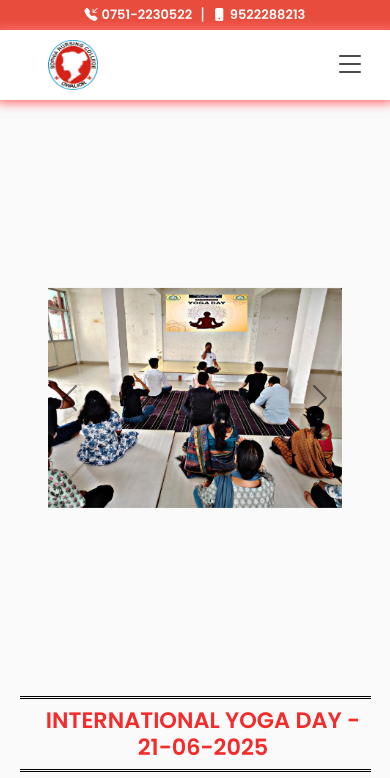
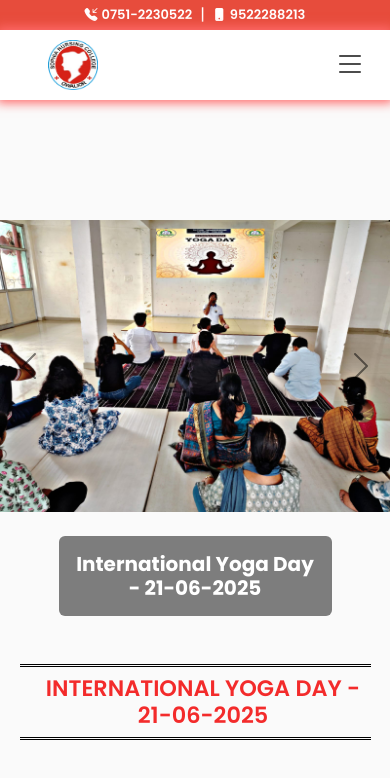
Before and after one commit to princeshrivastava0/sophia-college-nursing-website, a Next.js app: page /gallery in a window 390 px wide. Shown: the top 778 px of the page. Built offline with nearby package versions, Linux system fonts and the light colour scheme.

Commit message:
refactored spaces in carousel and made visible headline accross platforms

```diff
--- a/src/components/Photo-gallery.js
+++ b/src/components/Photo-gallery.js
@@ -35,16 +35,16 @@ function PhotoGallery() {
           border-radius: 6px;
           bottom: 0rem !important;
         }
+
+        .carousel-container-height {
+          height: 500px;
+          overflow: hidden;
+        }
       `}</style>
+
       <section id="photo-gallery" style={{ paddingTop: "100px" }}>
         {/* Carousel Container */}
-        <div
-          className="w-100 my-5 p-5 d-flex justify-content-center align-items-center position-relative"
-          style={{
-            height: "500px",
-            overflow: "hidden",
-          }}
-        >
+        <div className="w-100 my-md-5 mt-3 p-md-5 d-flex justify-content-center align-items-center position-relative carousel-container-height">
           <div
             id="galleryCarousel"
             className="carousel carousel-dark slide"
@@ -56,7 +56,9 @@ function PhotoGallery() {
               {allPhotos.map((photo, index) => (
                 <div
                   key={index}
-                  className={`carousel-item ${index === 0 ? "active" : ""}`}
+                  className={`carousel-item carousel-container-height ${
+                    index === 0 ? "active" : ""
+                  }`}
                   style={{ height: "500px" }}
                 >
                   <Image
@@ -64,10 +66,10 @@ function PhotoGallery() {
                     alt={photo.alt}
                     fill
                     sizes="100vw"
+                    className="d-block w-100"
                     style={{ objectFit: "contain" }}
-                    className="d-block w-100"
                   />
-                  <div className="carousel-caption d-none d-md-block">
+                  <div className="carousel-caption d-block">
                     <h5
                       className="my-2"
                       style={{
```
